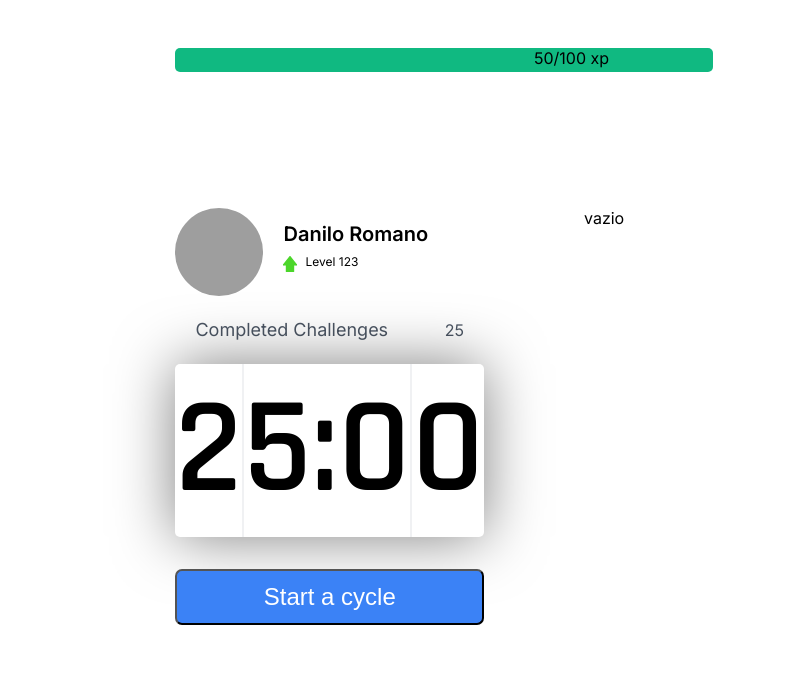
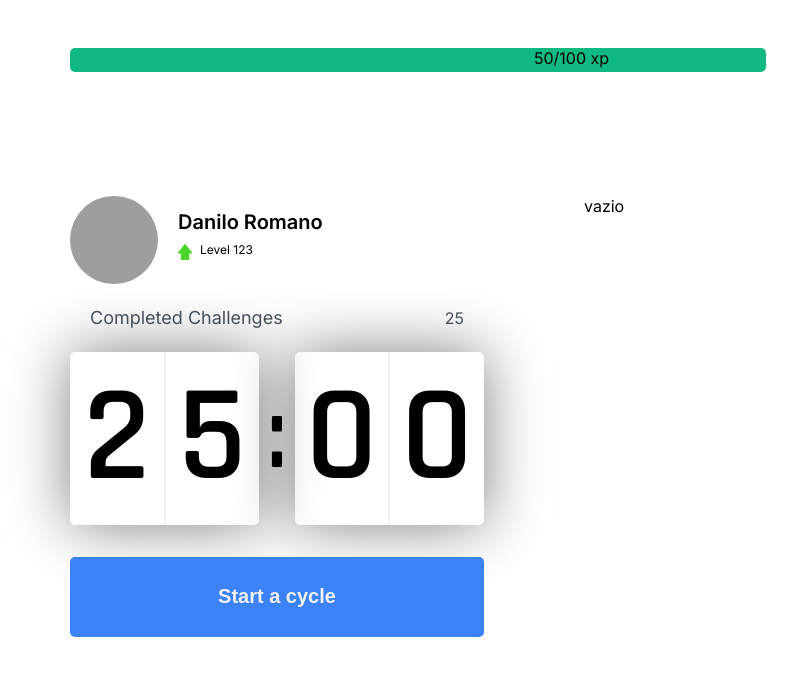
Before and after one commit to risaddex/nlw-moveit, a Next.js app: page / in a window 1280 px wide. Shown: the top 676 px of the page, without its empty margins (106-903 px from the left). Built offline with nearby package versions, Linux system fonts and the light colour scheme; grey boxes are pictures that could not be loaded.

Commit message:
Migrated to styledComponents

```diff
--- a/package.json
+++ b/package.json
@@ -3,7 +3,7 @@
   "version": "0.1.0",
   "private": true,
   "scripts": {
-    "debug":"NODE_OPTIONS='--inspect' next dev",
+    "debug": "NODE_OPTIONS='--inspect' next dev",
     "dev": "next dev",
     "build": "next build",
     "start": "next start"
--- a/src/components/Countdown/Button.tsx
+++ b/src/components/Countdown/Button.tsx
@@ -6,22 +6,29 @@ interface ButtonProps  {
 }
 
 const StyledButton = styled.button<ButtonProps>`
-  color: white;
-  background-color: rgba(59, 130, 246,1);
-  font-size: 1.5rem;
-  border-radius: 7px;
   width: 100%;
-  height: 3.5rem;
+  height: 5rem;
+
   margin-top: 2rem;
+
+  display: flex;
+  align-items: center;
   justify-content: center;
-  align-items: center;
-  outline: 0;
-  transition-property: background-color, border-color, color, fill, stroke, opacity, box-shadow, transform;
-  transition-timing-function: cubic-bezier(0.4, 0, 0.2, 1);
-  transition-duration: 0.5s;
+
+  border: 0;
+  border-radius: 5px;
+
+  background: ${({ theme: { colors: { blue }}}) => blue };
+  color: ${({ theme: { colors: { white }}}) => white };
+
+  font-size: 1.25rem;
+  font-weight: 600;
+
+  transition: background-color 0.5s;
 
   &:hover {
-     background-color: rgba(30, 64, 175, 1)
+    background-color: ${({ theme: { colors: { darkBlue }}}) => darkBlue };
+    cursor: pointer;
   }
 `
 
--- a/src/components/Countdown/Clock.tsx
+++ b/src/components/Countdown/Clock.tsx
@@ -1,42 +1,15 @@
-import styled from 'styled-components'
-
-const OuterClock = styled.div`
-  flex: 1;
-
-  display: flex;
-  align-items: center;
-  justify-content: space-evenly;
-
-  background: white;
-  box-shadow: 0 0 60px rgba(0, 0, 0, 0.5);
-  border-radius: 5px;
-  font-size: 8.5rem;
-  text-align: center;
-
-  span {
-    flex: 1;
-
-    &:first-child {
-      border-right: 1px solid #f0f1f3;
-    }
-    &:last-child {
-      border-left: 1px solid #f0f1f3;
-    }
-  }
-`
-
 export const Clock = ({ minLeft, minRight, secLeft, secRight }) => {
   return (
-    <OuterClock>
+    <>
       <div>
         <span>{minLeft}</span>
         <span>{minRight}</span>
       </div>
-      <span> : </span>
+      <span>:</span>
       <div>
         <span>{secLeft}</span>
         <span>{secRight}</span>
       </div>
-    </OuterClock>
+    </>
   )
 }
--- a/src/components/Countdown/index.tsx
+++ b/src/components/Countdown/index.tsx
@@ -1,7 +1,8 @@
 import React, { useEffect, useState } from 'react'
 import { Button } from './Button'
 import { Clock } from './Clock'
-import styled from 'styled-components';
+import styled from 'styled-components'
+
 
 export const Countdown = () => {
   const [time, setTime] = useState(25 * 60)
@@ -30,7 +31,7 @@ export const Countdown = () => {
   }
 
   return (
-    <div>
+    <>
       <CountdownContainer>
         <Clock
           minLeft={minLeft}
@@ -40,7 +41,7 @@ export const Countdown = () => {
         />
       </CountdownContainer>
       <Button toggleCount={toggleCountdown} />
-    </div>
+    </>
   )
 }
 
@@ -51,9 +52,33 @@ const CountdownContainer = styled.div`
   font-weight: 600;
   color: var(--title);
 
-
   > span {
     font-size: 6.25rem;
     margin: 0 0.5rem;
   }
+
+  > div {
+    flex: 1;
+
+    display: flex;
+    align-items: center;
+    justify-content: space-evenly;
+
+    background: var(--white);
+    box-shadow: 0 0 60px rgba(0, 0, 0, 0.5);
+    border-radius: 5px;
+    font-size: 8.5rem;
+    text-align: center;
+
+    > span {
+      flex: 1;
+
+      &:first-child {
+        border-right: 1px solid #f0f1f3;
+      }
+      &:last-child {
+        border-left: 1px solid #f0f1f3;
+      }
+    }
+  }
 `
--- a/src/components/Wrapper/index.tsx
+++ b/src/components/Wrapper/index.tsx
@@ -8,6 +8,7 @@ export const Wrapper = ({ children }) => (
 
 const StyledWrapper = styled.div`
   height: 100vh;
+  width: 100%;
   max-width: 992px;
   margin: 0 auto;
   padding: 2.5rem 2rem;
--- a/src/pages/_app.tsx
+++ b/src/pages/_app.tsx
@@ -1,7 +1,6 @@
 import { AppProps } from 'next/dist/next-server/lib/router/router'
 import { ThemeProvider } from 'styled-components'
 import { myTheme } from '../styles/theme'
-
 import { createGlobalStyle } from 'styled-components'
 
 export const GlobalStyle = createGlobalStyle`
--- a/src/styles/theme.ts
+++ b/src/styles/theme.ts
@@ -5,9 +5,9 @@ const myTheme: DefaultTheme = {
   borderRadius: '5px',
 
   colors: {
-    main: 'cyan',
-    secondary: 'magenta',
-    blue: 'blue'
+    white: '#f2f2f2',
+    blue: 'rgba(59, 130, 246,1)',
+    darkBlue: 'rgba(30, 64, 175, 1)',
   },
 }
 
```
